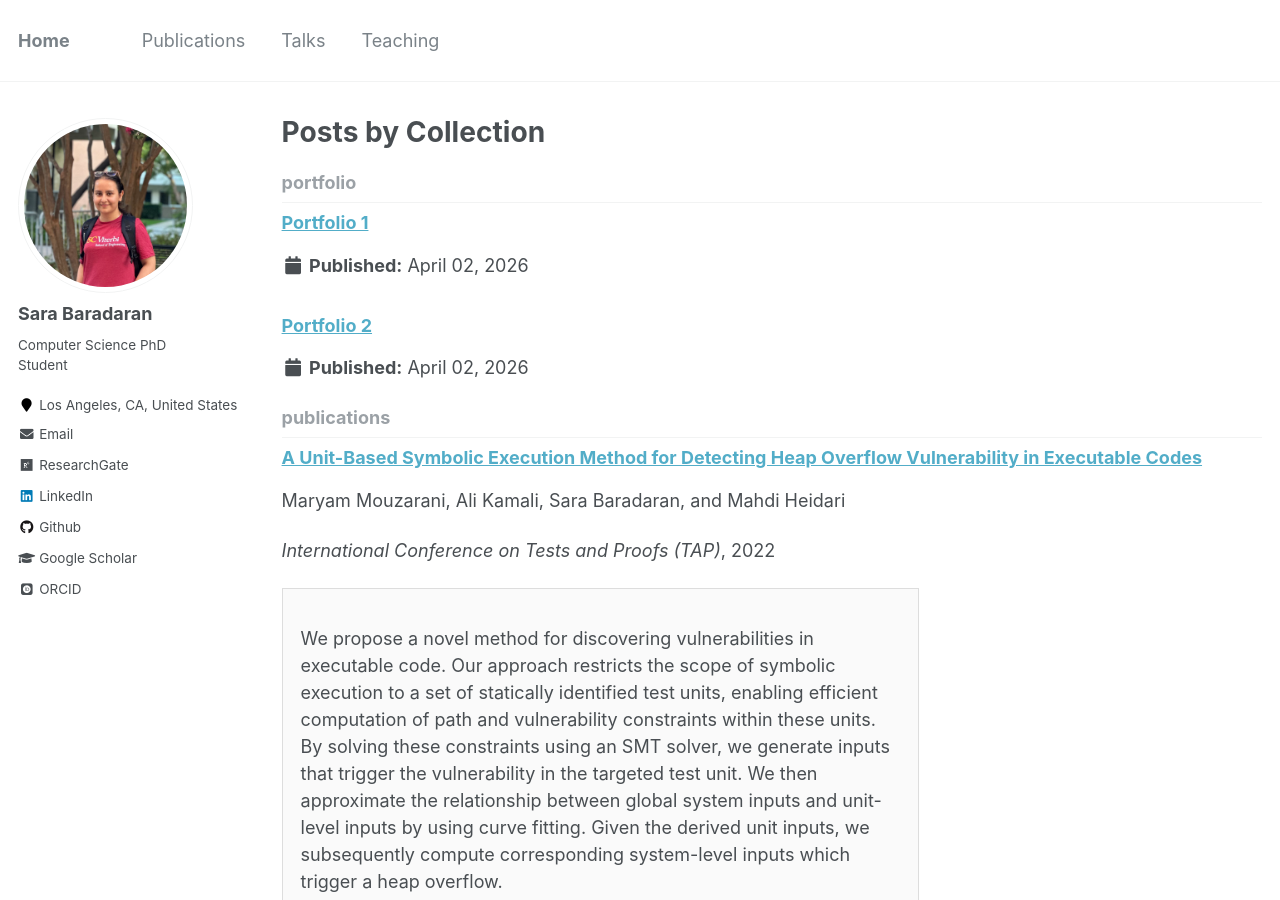
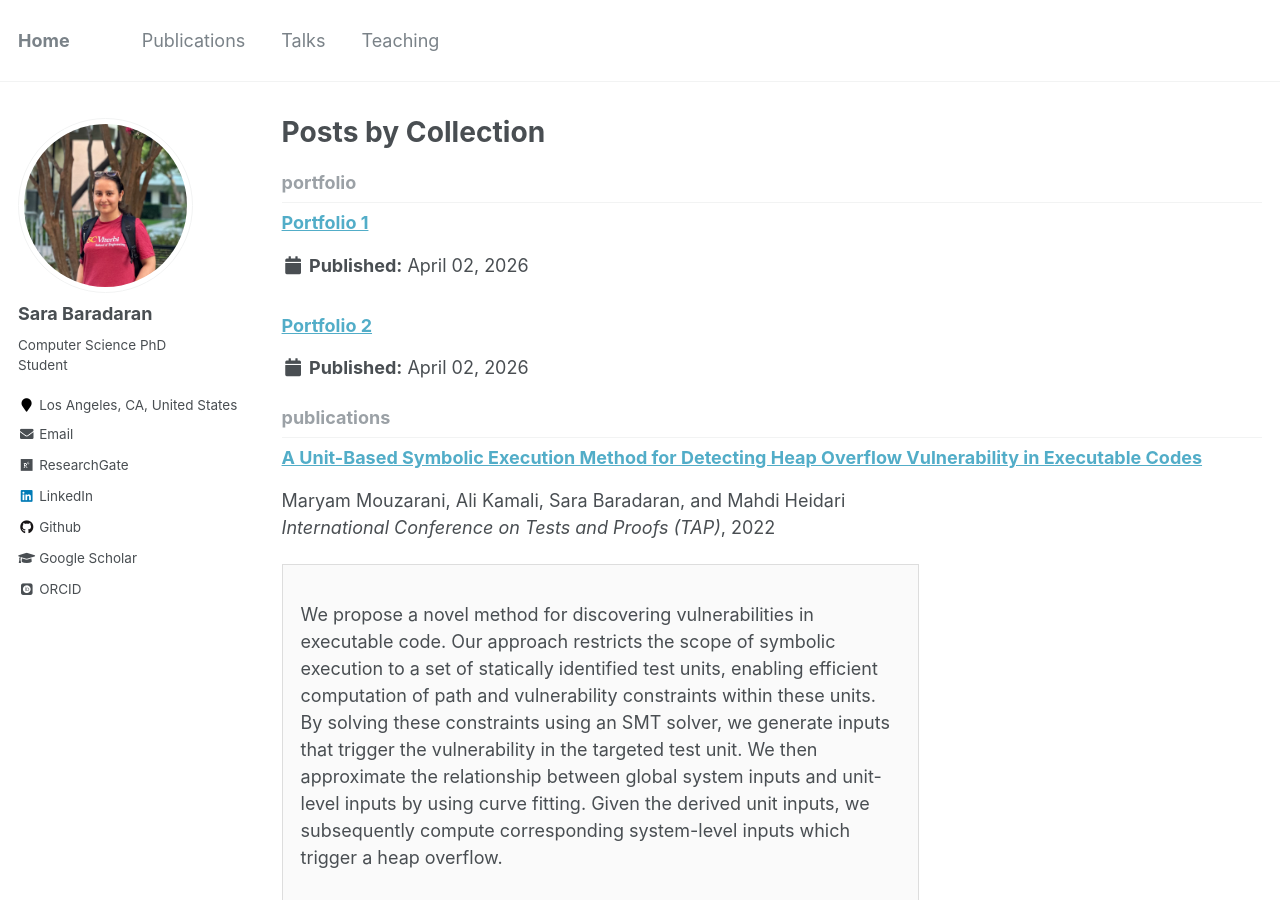
Before and after one commit to SaraBaradaran/SaraBaradaran.github.io, a Jekyll site: the page built from _pages/collection-archive.html, in a window 1280 px wide and 900 px high. Built offline with Jekyll 4.4.1, drawn with Linux system fonts in a browser that asks for light colours; some web fonts are replaced.

Commit message:
Update archive-single.html

```diff
--- a/_includes/archive-single.html
+++ b/_includes/archive-single.html
@@ -47,8 +47,7 @@
           <p class="archive__item-excerpt" itemprop="description"><p>{{ post.excerpt | markdownify | remove: '<p>' | remove: '</p>' }}<strong><a href="{{ base_path }}{{ post.url }}" rel="permalink"> Read more</a></strong></p></p>
           {% endif %}
         {% elsif post.collection == 'publications' %}
-          <p> {{ post.author }} </p>
-          <p><i>{{ post.venue }}</i>, {{ post.date | default: "1900-01-01" | date: "%Y" }} </p>
+          <p> {{ post.author }} </br> <i>{{ post.venue }}</i>, {{ post.date | default: "1900-01-01" | date: "%Y" }} </p>
         {% elsif post.date %}
          <p class="page__date"><strong><i class="fa fa-fw fa-calendar" aria-hidden="true"></i> {{ site.data.ui-text[site.locale].date_label | default: "Published:" }}</strong> <time datetime="{{ post.date | default: "1900-01-01" | date_to_xmlschema }}">{{ post.date | default: "1900-01-01" | date: "%B %d, %Y" }}</time></p>
         {% endif %}
```
